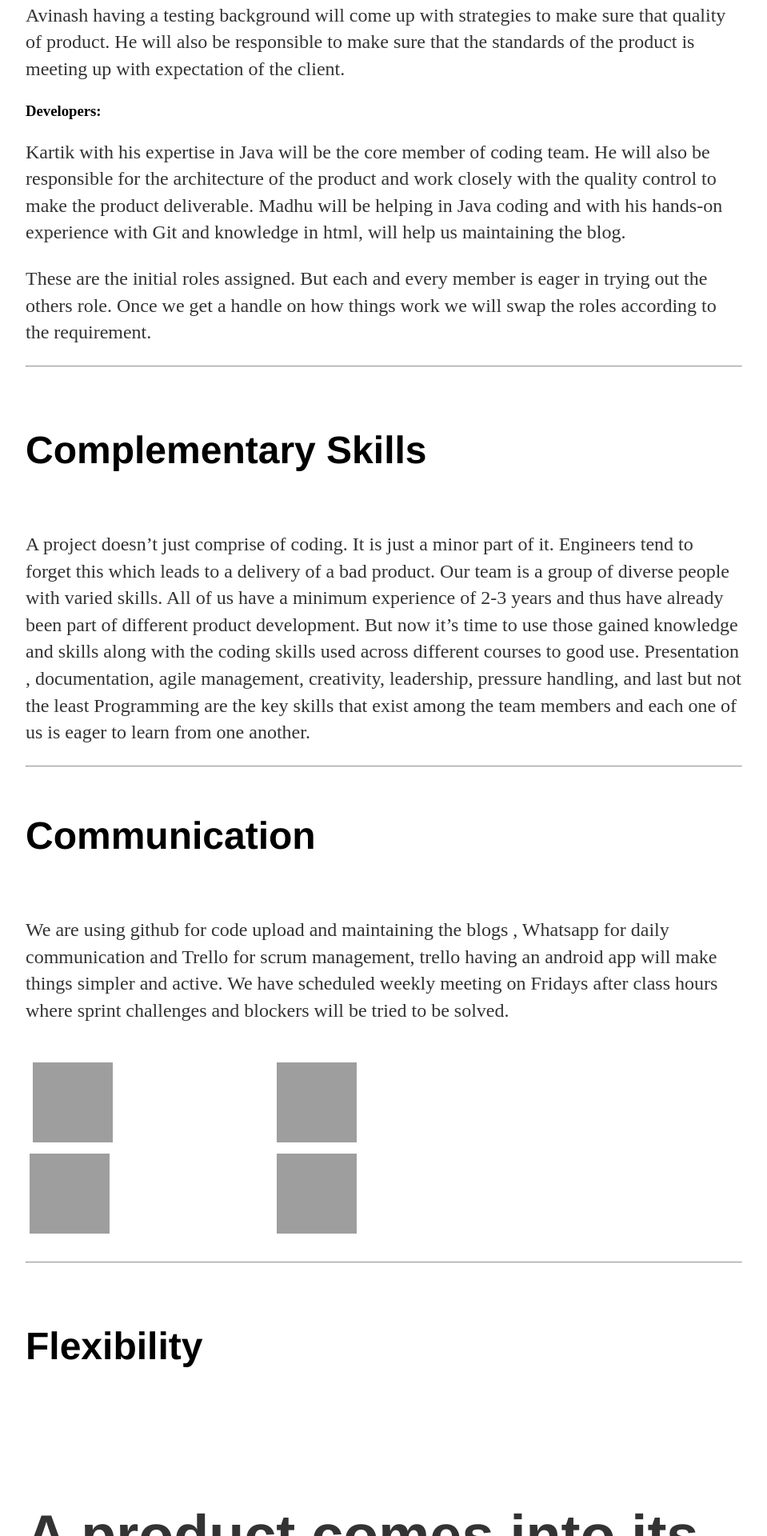
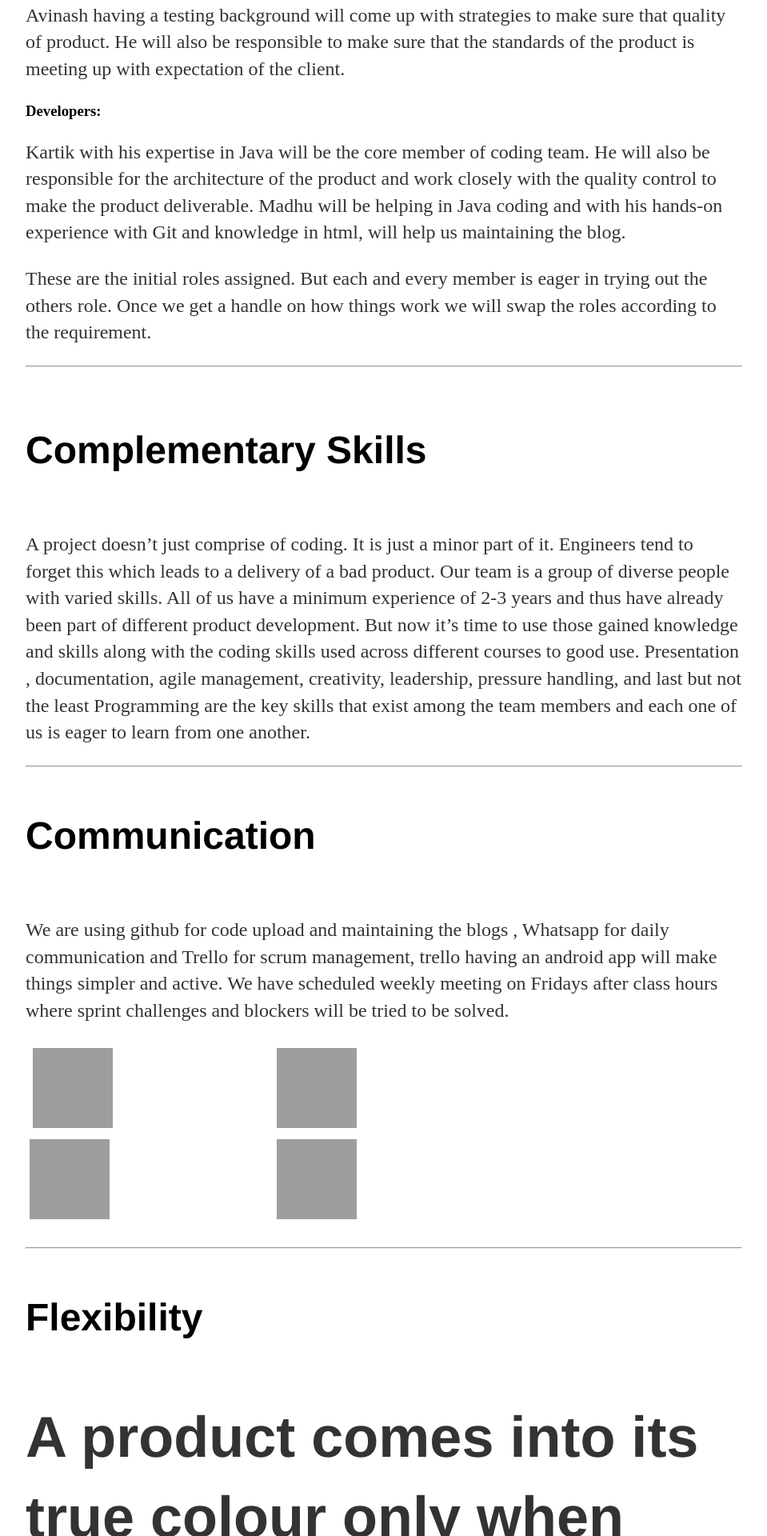
Before and after one commit to kartikprabhu20/YourEuro, a Jekyll site: the page built from docs/_posts/2019-04-15-TeamPresentation.md, in a window 1280 px wide. Shown: the part 4480-6400 px from the top of the page at 80% size, without its empty margins (160-1119 px from the left). Built offline with Jekyll 4.4.1, drawn with Linux system fonts in a browser that asks for light colours; a file with an impossible date is left out; grey boxes are pictures that could not be loaded.

Commit message:
Update 2019-04-15-TeamPresentation.md

```diff
--- a/docs/_posts/2019-04-15-TeamPresentation.md
+++ b/docs/_posts/2019-04-15-TeamPresentation.md
@@ -55,10 +55,11 @@
 <hr><br><br>
 
 <h1>Complementary Skills</h1><br/>
-<p>A project doesn’t just comprise of coding. It is just a minor part of it. Engineers tend to forget this which leads to a delivery of a bad product. Our team is a group of diverse people with varied skills. All of us have a minimum experience of 2-3 years and thus have already been part of different product development. But now it’s time to use those gained knowledge and skills along with the coding skills used across different courses to good use. Presentation , documentation, agile management, creativity, leadership, pressure handling, and last but not the least Programming are the key skills that exist among the team members and each one of us is eager to learn from one another.</p><hr><br>
+<p>A project doesn’t just comprise of coding. It is just a minor part of it. Engineers tend to forget this which leads to a delivery of a bad product. Our team is a group of diverse people with varied skills. All of us have a minimum experience of 2-3 years and thus have already been part of different product development. But now it’s time to use those gained knowledge and skills along with the coding skills used across different courses to good use. Presentation , documentation, agile management, creativity, leadership, pressure handling, and last but not the least Programming are the key skills that exist among the team members and each one of us is eager to learn from one another.</p>
 
+<hr><br>
 <h1>Communication</h1><br/>
-<p>We are using github for code upload and maintaining the blogs , Whatsapp for daily communication and Trello for scrum management, trello having an android app will make things simpler and active. We have scheduled weekly meeting on Fridays after class hours where sprint challenges and blockers will be tried to be solved.</p><br>
+<p>We are using github for code upload and maintaining the blogs , Whatsapp for daily communication and Trello for scrum management, trello having an android app will make things simpler and active. We have scheduled weekly meeting on Fridays after class hours where sprint challenges and blockers will be tried to be solved.</p>
 
 
 
@@ -78,8 +79,8 @@
    </div>
    </div><br>
 
-  <hr> <br><br>
- <h1>Flexibility<h1><br/>
+  <hr> <br>
+ <h1>Flexibility<h1>
 
   <p>A product comes into its true colour only when each of the jigsaw pieces align properly. A team functions smoothly only when the team members work together. The gaps in the skills of one person needs to be covered by some other. Keeping this in mind, we will have regular standup meets to identify these gaps, discuss the challenges and help each other in growing as individual. Even though we have assigned roles for ourselves, we are not sandboxing ourselves to its parameters. This mindset is necessary for the flexibility of the team and thereby working seemlessly.</p><br><hr>
 
```
